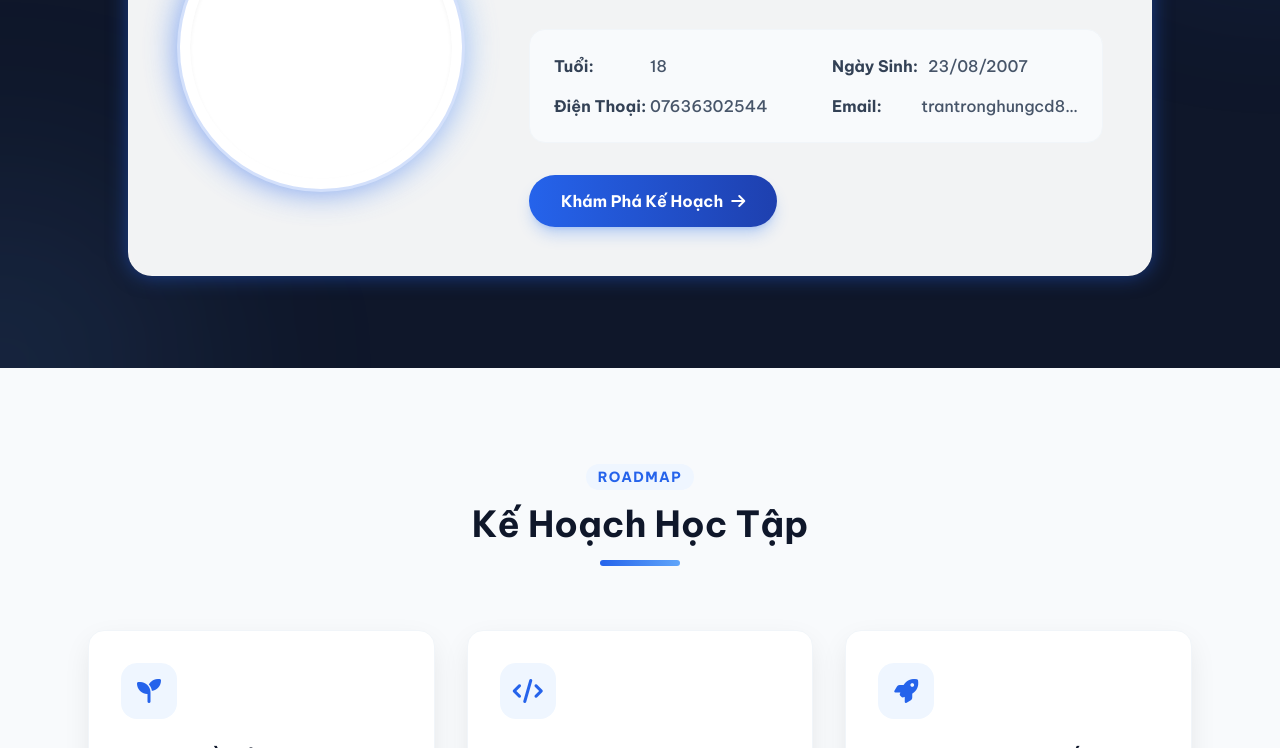
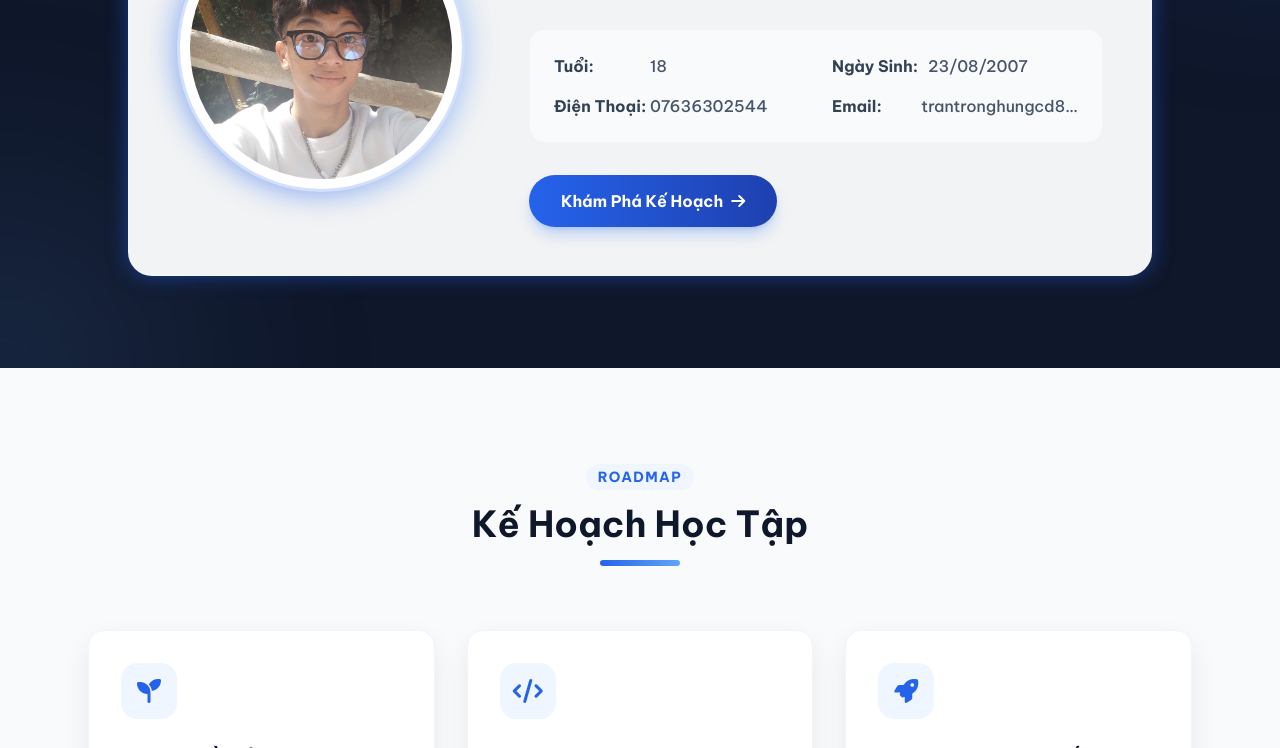
Before and after one commit to Hungdb2007/2311COMP180207-TKWEB-51.01.104.133-Trang-web-ca-nhan, a plain HTML site: page index.html in a window 1280 px wide. Shown: the part 352-1100 px from the top of the page. Drawn offline with nearby package versions, Linux system fonts and the light colour scheme.

Commit message:
Update index.html

```diff
--- a/index.html
+++ b/index.html
@@ -3,7 +3,7 @@
 <head>
     <meta charset="UTF-8">
     <meta name="viewport" content="width=device-width, initial-scale=1.0">
-    <title> Bùi Duy Hưng</title>
+    <title> Web Bùi Duy Hưng</title>
     <!-- Tailwind CSS -->
     <script src="https://cdn.tailwindcss.com"></script>
     <!-- Font Awesome -->
@@ -129,7 +129,7 @@
                     <div class="absolute inset-0 bg-gradient-to-tr from-primary to-blue-300 rounded-full blur-lg transform group-hover:scale-105 transition duration-500 opacity-70"></div>
                     <div class="w-64 h-64 md:w-72 md:h-72 rounded-full p-1.5 border-[3px] border-primary/20 relative z-10 bg-white">
                         <div class="w-full h-full rounded-full overflow-hidden border-4 border-white shadow-inner">
-                            <img src="images/fb1bac299c5613084a47.jpg" alt="Bùi Duy Hưng"
+                            <img src="fb1bac299c5613084a47.jpg" alt="Bùi Duy Hưng"
                                  class="w-full h-full object-cover hover:scale-110 transition duration-700">
                         </div>
                     </div>
@@ -403,4 +403,5 @@
         };
     </script>
 </body>
+
 </html>
```
